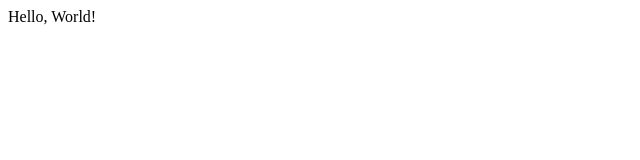
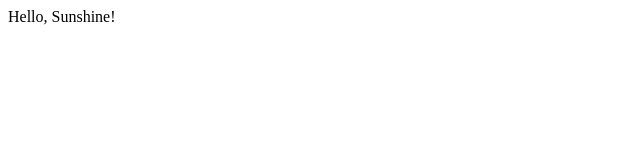
Before and after one commit to TracyWR/CS50, a plain HTML site: page lecture0/hello.html in a window 1280 px wide. Shown: the full height of the page, 0-640 px from the left. Drawn offline with Linux system fonts and the light colour scheme.

Commit message:
Update hello.html

```diff
--- a/lecture0/hello.html
+++ b/lecture0/hello.html
@@ -4,6 +4,6 @@
     <title>My WebPage!</title>
   </head>
   <body>
-    Hello, World!
+    Hello, Sunshine!
   </body>
 </html>
```
